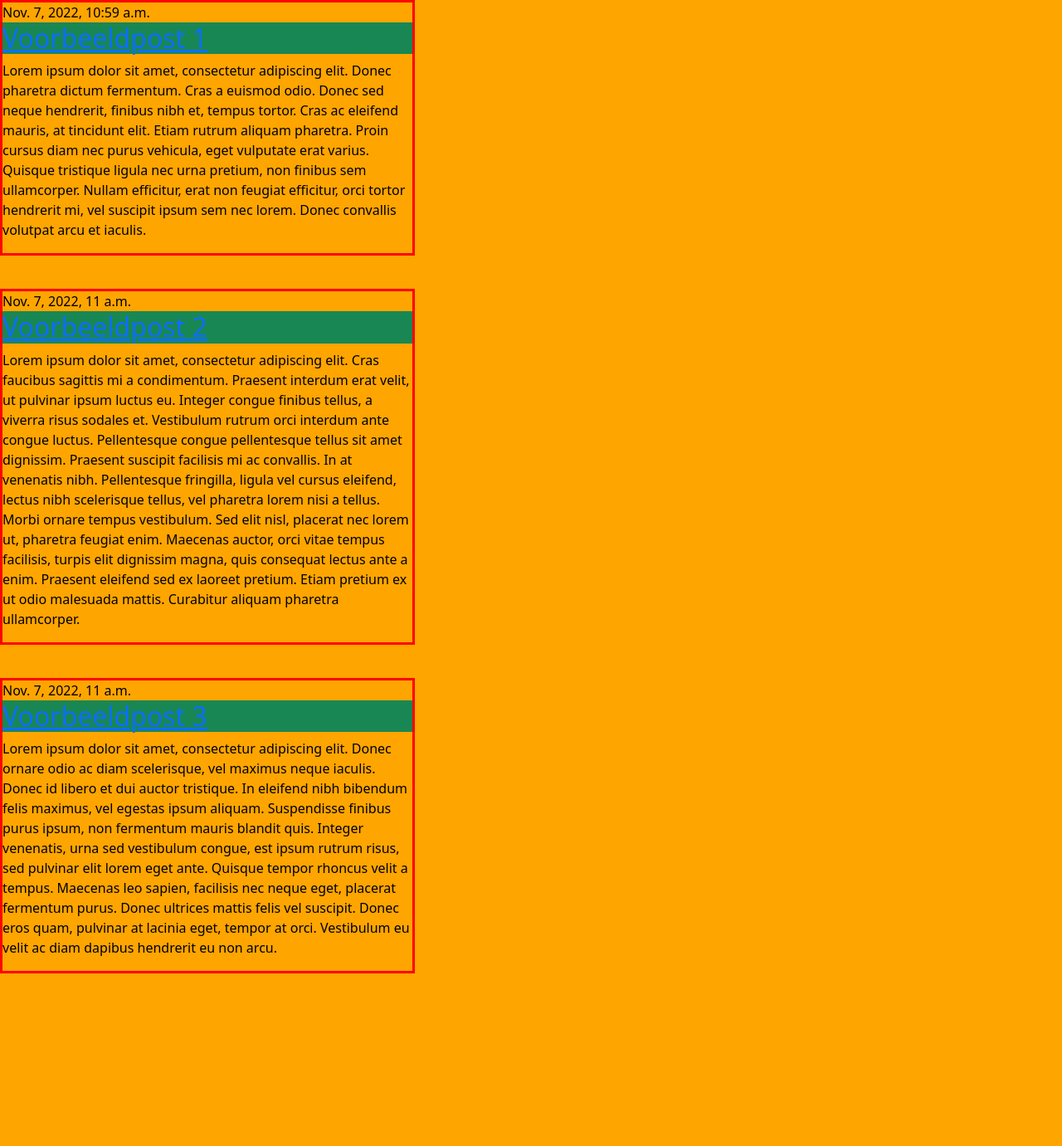
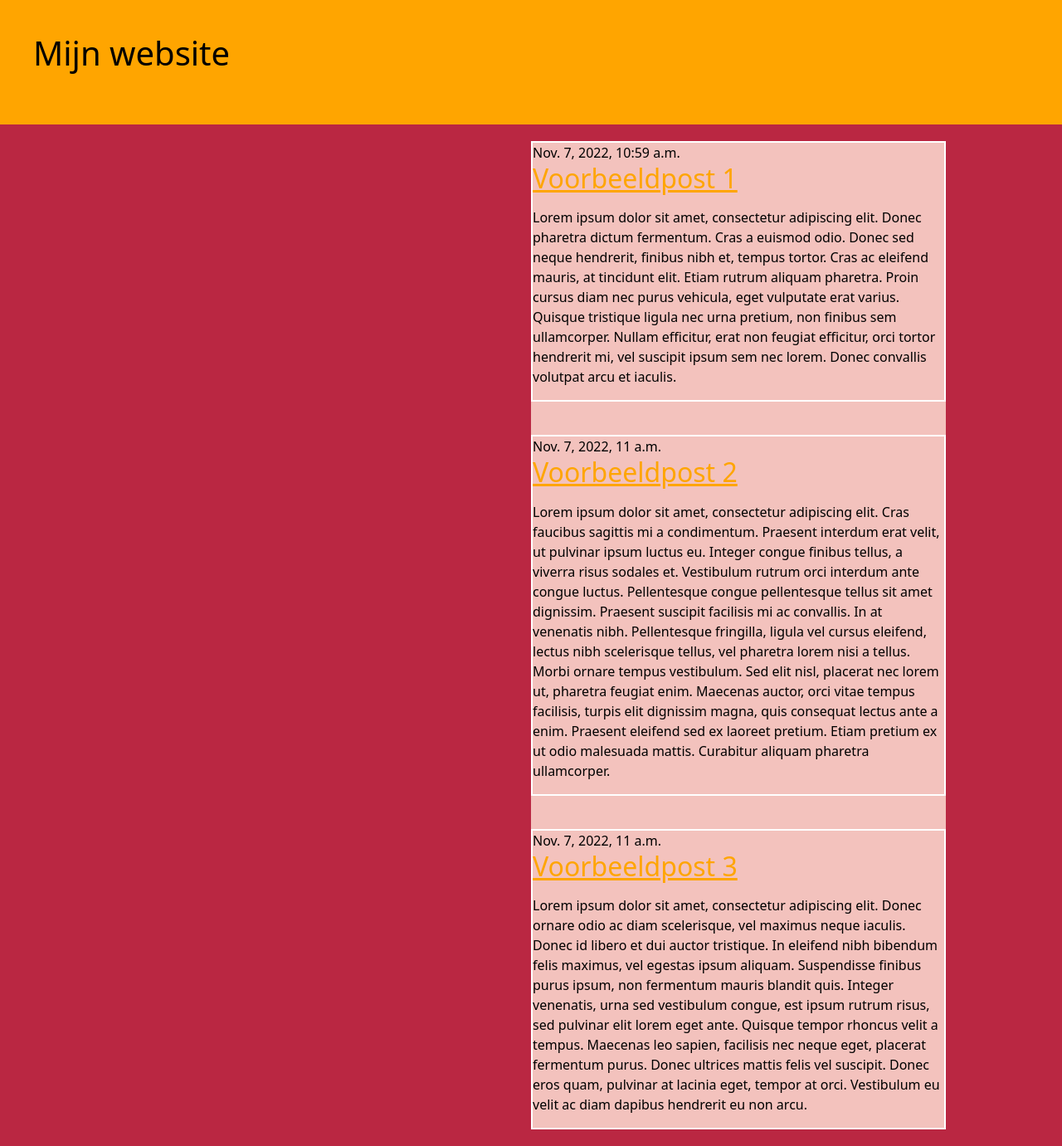
Before and after one commit to bogotaserver/testDjango, a Django app: page / in a window 1280 px wide. Shown: the whole page at 83% size. Before the commit the page ends 1173 px from the top, so only its background shows below. Run offline with Django 4.2, Linux system fonts and the light colour scheme; data comes from the database, SQL or seed files in the repository; some libraries are stand-ins or nearby versions.

Commit message:
changed the styling of homepage post_list

```diff
--- a/mysite/blog/static/css/stijl.css
+++ b/mysite/blog/static/css/stijl.css
@@ -1,5 +1,42 @@
-body{background-color: orange;color: black;}
+body {
+    background-color: #BA2742;
+    color: black;
+}
 
-h1{color: white;}
+header {
+    background-color: orange;
+    min-height: 150px;
+}
 
-article{width: 500px;margin-bottom: 40px;border: 3px solid red;}
+h1 {
+    color: black;
+    padding-left: 40px;
+    padding-top: 40px;
+}
+
+a {
+    color: orange;
+}
+
+article {
+    width: 500px;
+    border: 2px solid white;
+    background-color: #f3c2bd;
+}
+
+.gap {
+    height: 40px;
+    background-color: #f3c2bd;
+    width: 500px;
+}
+
+.article-container {
+    margin: 20px 0 20px;
+    display: flex;
+    flex-direction: column;
+    gap: 40px;
+    width: fit-content;
+    background-color: #f3c2bd;
+    position: relative;
+    left: 50%;
+}
--- a/mysite/blog/templates/blog/post_list.html
+++ b/mysite/blog/templates/blog/post_list.html
@@ -13,16 +13,22 @@
         <link rel="stylesheet" href="{% static 'css/stijl.css' %}">
     </head>
     <body>
+        <header>
+            <h1>Mijn website</h1>
+        </header>
+            <div class="article-container">
                 {% block content %}
                 {% for post in posts %}
                 <article class="post">
                     <time class="date">
                         {{ post.published_date }}
                     </time>
-            <h2 class="bg-success"><a href="">{{ post.title }}</a></h2>
-            <p>{{ post.text|linebreaksbr }}</p>
+                    <h2 class=""><a href="">{{ post.title }}</a></h2>
+                    <p>{{ post.text|linebreaks }}</p>
                 </article>
+                {#<p class="gap"></p>#}
                 {% endfor %}
                 {% endblock %}
+            </div>
     </body>
 </html>
```
Lines whose indentation alone changed are shown as unchanged.
